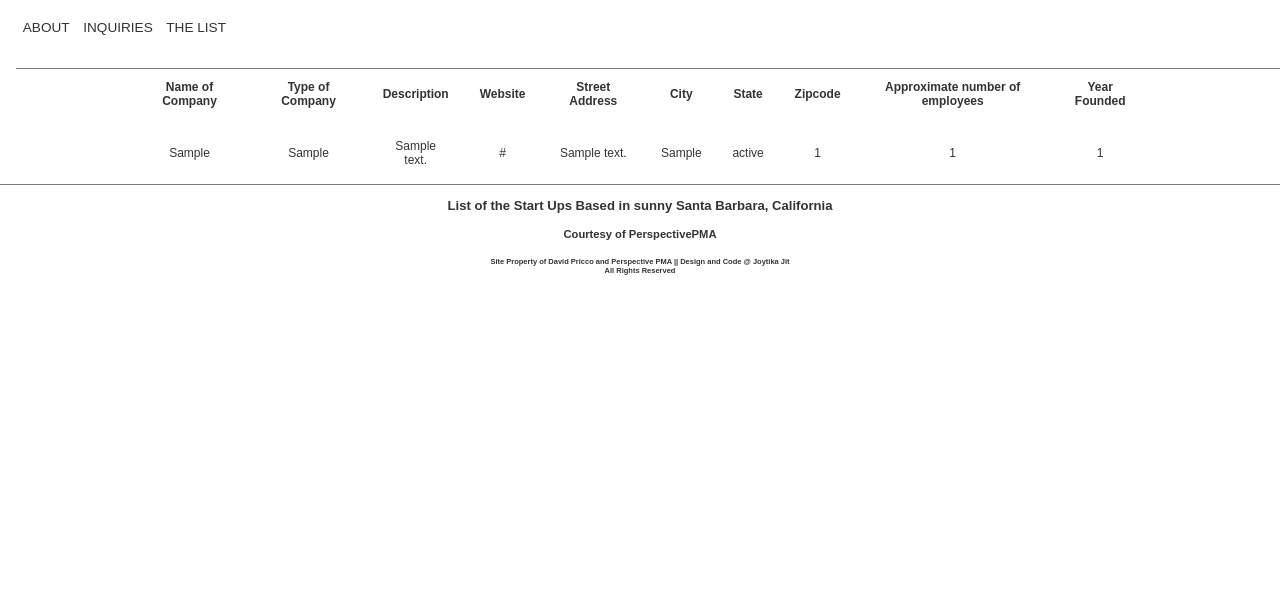
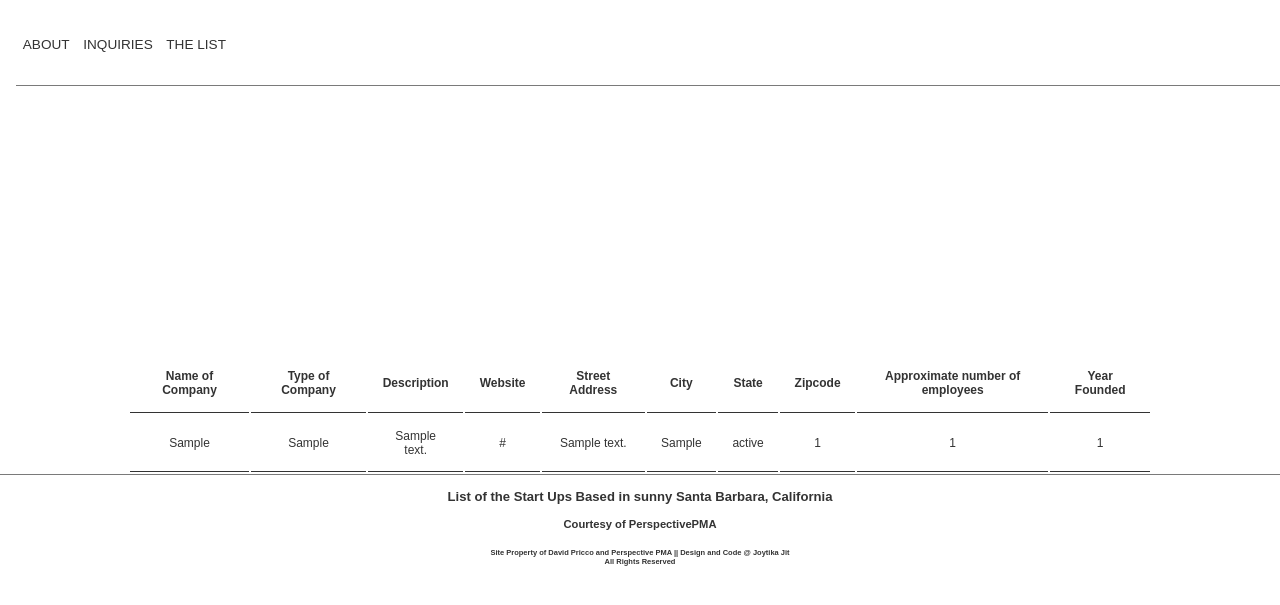
Before and after one commit to IndieTea/SBTechList, a Django app: page / in a window 1280 px wide. Shown: the top 605 px of the page. Run offline with Django 3.2, Linux system fonts and the light colour scheme; tables that the repository leaves empty hold one stand-in row (values such as "Sample post"); some libraries are stand-ins or nearby versions.

Commit message:
html and css

```diff
--- a/catalog/static/Sbtechlist/style.css
+++ b/catalog/static/Sbtechlist/style.css
@@ -49,6 +49,12 @@
 
 }
 
+#image {
+	height: 20em;
+	font-size: 0.85em;
+	/*border-bottom: solid 0.05em #7a7a7a;*/
+}
+
 table {
   width: 80%;
   margin-left: auto;
@@ -78,6 +84,7 @@
 */
 
 th, td {
+  border-bottom: thin solid;
   padding: 1.2em;
 }
 
--- a/catalog/templates/Sbtechlist/index.html
+++ b/catalog/templates/Sbtechlist/index.html
@@ -24,7 +24,7 @@
         </header>
 
         <div id="image">
-
+            <h2>Santa Barbara Tech List</h2>
         </div>
 
         <div id="List">
```
Also changed, not shown: catalog/static/Sbtechlist/Santa-Barbara-Sunset-1000x640.jpg (deleted).
